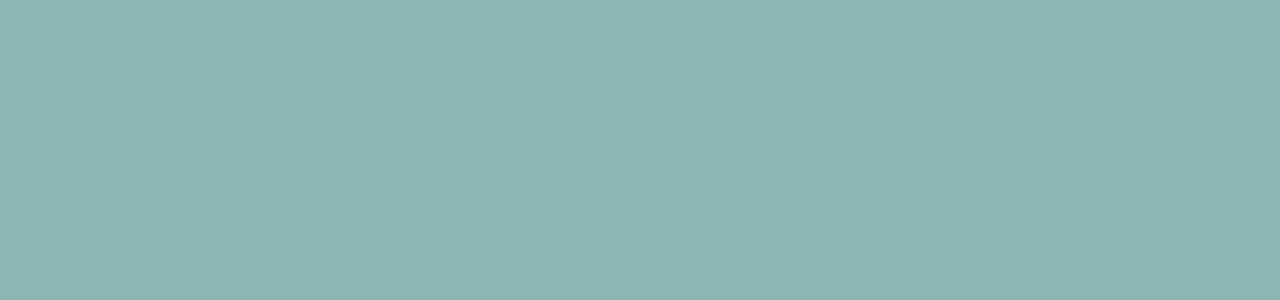
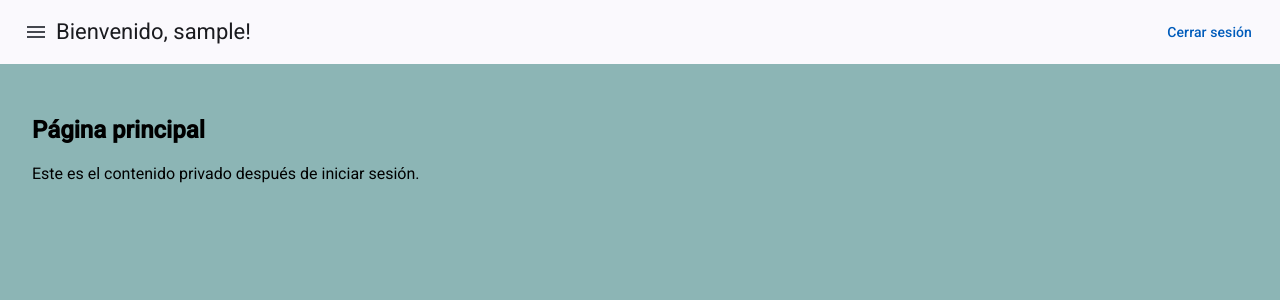
Before and after one commit to ArmandoGit001/innovatube1, an Angular app in the folder frontend/: page /home in a window 1280 px wide. Before the commit this address led to /. Shown: the top 300 px of the page. Built offline with nearby package versions, Linux system fonts and the light colour scheme; sample sign-in values are in the browser's storage.

Commit message:
Modulo Navigation agregado para usuario logueado

```diff
--- a/frontend/src/app/app.routes.ts
+++ b/frontend/src/app/app.routes.ts
@@ -1,9 +1,11 @@
 import { Routes } from '@angular/router';
 import { LoginComponent } from './login/login.component';
 import { RegisterComponent } from './register/register.component';
+import { NavigationComponent } from './navigation/navigation';
 
 export const routes: Routes = [
   { path: '', redirectTo: 'login', pathMatch: 'full' },
   { path: 'login', component: LoginComponent },
   { path: 'register', component: RegisterComponent },
+  { path: 'home', component: NavigationComponent }, // nueva ruta protegida
 ];
--- a/frontend/src/app/login/login.component.ts
+++ b/frontend/src/app/login/login.component.ts
@@ -40,6 +40,9 @@ export class LoginComponent {
         next: res => {
           alert('Login exitoso');
           console.log(res);
+          const userName = this.loginForm.value.user_name ?? '';
+          localStorage.setItem('user_name', userName);
+          this.router.navigate(['/home']);
         },
         error: err => {
           alert('Credenciales incorrectas');
--- /dev/null
+++ b/frontend/src/app/navigation/navigation.html
@@ -0,0 +1,13 @@
+<mat-toolbar color="primary">
+    <button matIconButton class="menu-icon" aria-label="menu icon">
+        <mat-icon>menu</mat-icon>
+    </button>
+    <span>Bienvenido, {{ userName }}!</span>
+    <span style="flex: 1 1 auto;"></span>
+    <button mat-button color="accent" (click)="logout()">Cerrar sesión</button>
+</mat-toolbar>
+
+<div style="padding: 2rem;">
+    <h2>Página principal</h2>
+    <p>Este es el contenido privado después de iniciar sesión.</p>
+</div>
--- /dev/null
+++ b/frontend/src/app/navigation/navigation.ts
@@ -0,0 +1,29 @@
+import { Component, inject } from '@angular/core';
+import { MatToolbarModule } from '@angular/material/toolbar';
+import { MatButtonModule } from '@angular/material/button';
+import {MatIconModule} from '@angular/material/icon';
+import { Router } from '@angular/router';
+
+@Component({
+  selector: 'app-navigation',
+  imports: [MatToolbarModule, MatButtonModule, MatIconModule],
+  templateUrl: './navigation.html',
+  styleUrl: './navigation.css'
+})
+export class NavigationComponent {
+  router = inject(Router);
+  userName: string | null = '';
+
+  ngOnInit(){
+    this.userName = localStorage.getItem('user_name');
+    if (!this.userName) {
+      this.router.navigate(['/login']);
+    }
+  }
+
+  logout() {
+    localStorage.clear();
+    this.router.navigate(['/login']);
+  }
+
+}
```
Also changed, not shown: frontend/src/app/navigation/navigation.css (added), 1 other file (tests, documents, lock files or other folders).
